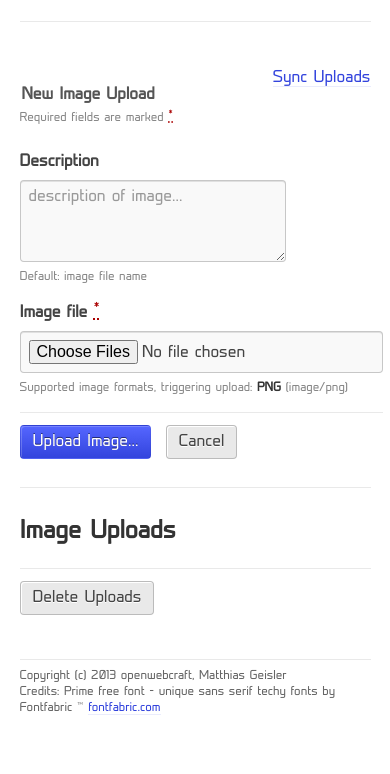
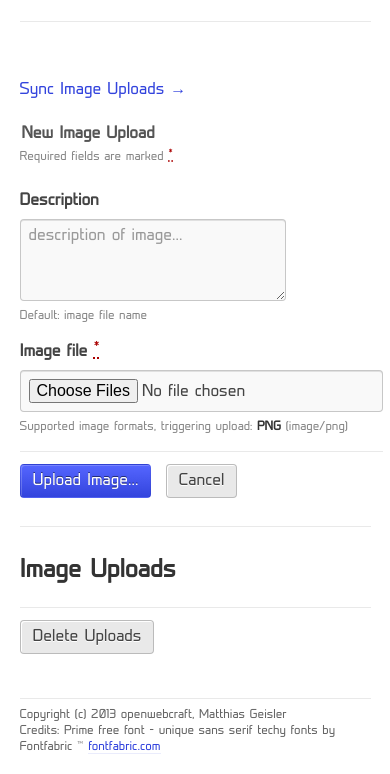
Before and after one commit to openwebcraft/pouchdb-uploads, a website: page public/index.html in a window 390 px wide. Shown: the part 115-889 px from the top of the page. Before the commit the page ends 850 px from the top, so only its background shows below. Drawn offline with Linux system fonts and the light colour scheme.

Commit message:
improved mobile UX by refactoring right-floating sync-app toogle link

```diff
--- a/public/css/app.css
+++ b/public/css/app.css
@@ -13,10 +13,6 @@ body {
     display: none;
 }
 
-.float-right {
-    float: right;
-}
-
 #sync-app:target {
     display: block;
 }
--- a/public/index.html
+++ b/public/index.html
@@ -15,7 +15,12 @@
     <div id="sync-app" class="pattern">
 
         <header>
-            <a class="switch float-right" href="#">Back to Uploads</a>
+            <nav role="navigation" class="nav">
+                <ul>
+                    <li><a class="switch" href="#">&#8592; Back to Image Uploads</a></li>
+                </ul>
+            </nav><!--/.nav-->
+            &nbsp;
             <form id="replication-form">
                 <fieldset>
                     <legend>Sync Uploads</legend>
@@ -23,7 +28,7 @@
                     <p>
                         <label for="new-replication">CouchDB URL <abbr title="Required">*</abbr></label>
                         <input id="new-replication" type="url" placeholder="https://you.iriscouch.com/uploads"/>
-                        <small class="caption">Fully-qualified URL of a couch database.<br/> HTTP Basic Authentication URLs are ok.</small>
+                        <small class="caption">Fully-qualified URL of a couch database. HTTP Basic Authentication URLs are ok.</small>
                     </p>
                     <div class="button-group">
                         <button id="btn-replication" class="primary-button">Add Replication Target...</button>
@@ -50,7 +55,12 @@
     <div id="uploads-app">
 
         <header>
-            <a class="switch float-right" href="#sync-app">Sync Uploads</a>
+            <nav role="navigation" class="nav">
+                <ul>
+                    <li><a class="switch" href="#sync-app">Sync Image Uploads &#8594;</a></li>
+                </ul>
+            </nav><!--/.nav-->
+            &nbsp;
             <form id="upload-form">
                 <fieldset>
                     <legend>New Image Upload</legend>
```
